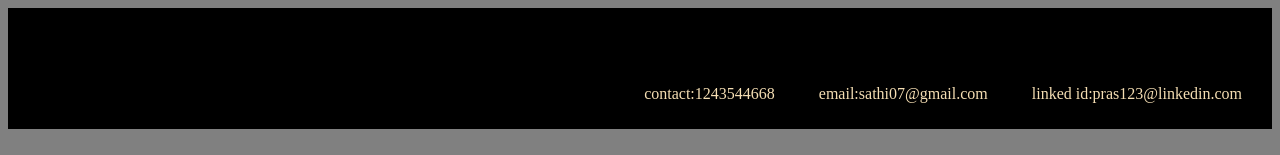
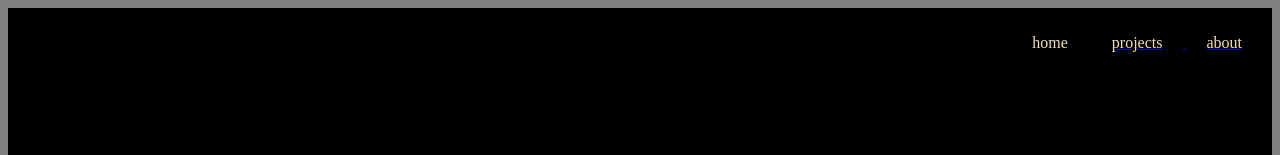
Before and after one commit to kaviyaprasanth07/portfolio, a plain HTML site: page about.html in a window 1280 px wide. Shown: the top 155 px of the page. Drawn offline with Linux system fonts and the light colour scheme.

Commit message:
updated commit

```diff
--- a/about.html
+++ b/about.html
@@ -5,6 +5,16 @@
         <link rel="stylesheet" href="./english.css">
     </head>
     <body bgcolor="grey">
+        <nav>
+            <ul>
+                <li>home</li>
+                <a href="project.html">
+                    <li>projects</li>
+                    <a href="about.html">
+                        <li>about</li>
+                    </a>
+            </ul>
+        </nav>
         <nav>
             <h1>About us</h1>
         <ul >
```
Also changed, not shown: index.html (+11 -5 lines), project.html (+10 -0 lines).
